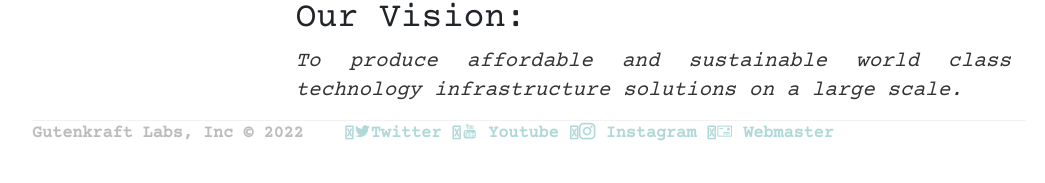
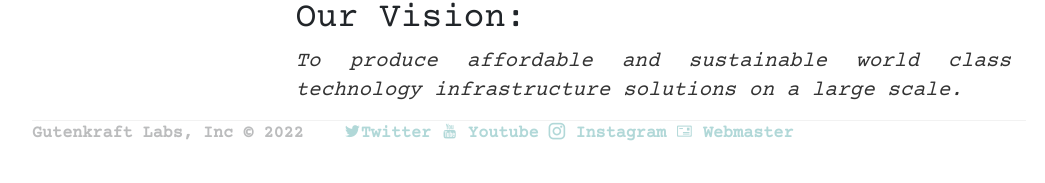
Before and after one commit to oferonmi/datafilik.github.io, a Jekyll site: the page built from index.html, in a window 1280 px wide. Shown: the part 1177-1360 px from the top of the page, without its empty margins (111-1156 px from the left). Built offline with Jekyll 4.4.1, drawn with Linux system fonts in a browser that asks for light colours; some web fonts are replaced.

Commit message:
content update

```diff
--- a/_includes/footer.html
+++ b/_includes/footer.html
@@ -14,10 +14,10 @@
 		<a>Gutenkraft Labs, Inc &copy;
 			<script>document.write(new Date().getFullYear());</script>
 		</a>&nbsp;&nbsp;
-		<a href="https://twitter.com/gutenkraft">&#xed7a;<i class="icofont-twitter"></i>Twitter</a>
-		<a href="https://www.youtube.com/channel/UC7J4ZVxLPzPHqExVZnk1Ykw">&#xed8b;<i class="icofont-youtube"></i> Youtube</a>
-		<a href="https://www.instagram.com/gutenkraftlabs/">&#xed46;<i class="icofont-instagram"></i> Instagram</a>
-		<a href="mailto:datafilik@gmail.com" title="Webmaster">&#xef88;<i class="icofont-mail"></i> Webmaster</a> <!--iconfonts used-->
+		<a href="https://twitter.com/gutenkraft"><i class="icofont-twitter"></i>Twitter</a>
+		<a href="https://www.youtube.com/channel/UC7J4ZVxLPzPHqExVZnk1Ykw"><i class="icofont-youtube"></i> Youtube</a>
+		<a href="https://www.instagram.com/gutenkraftlabs/"><i class="icofont-instagram"></i> Instagram</a>
+		<a href="mailto:datafilik@gmail.com" title="Webmaster"><i class="icofont-mail"></i> Webmaster</a> <!--iconfonts used-->
 	</nav>
 
 </div> <!-- /footer -->
```
